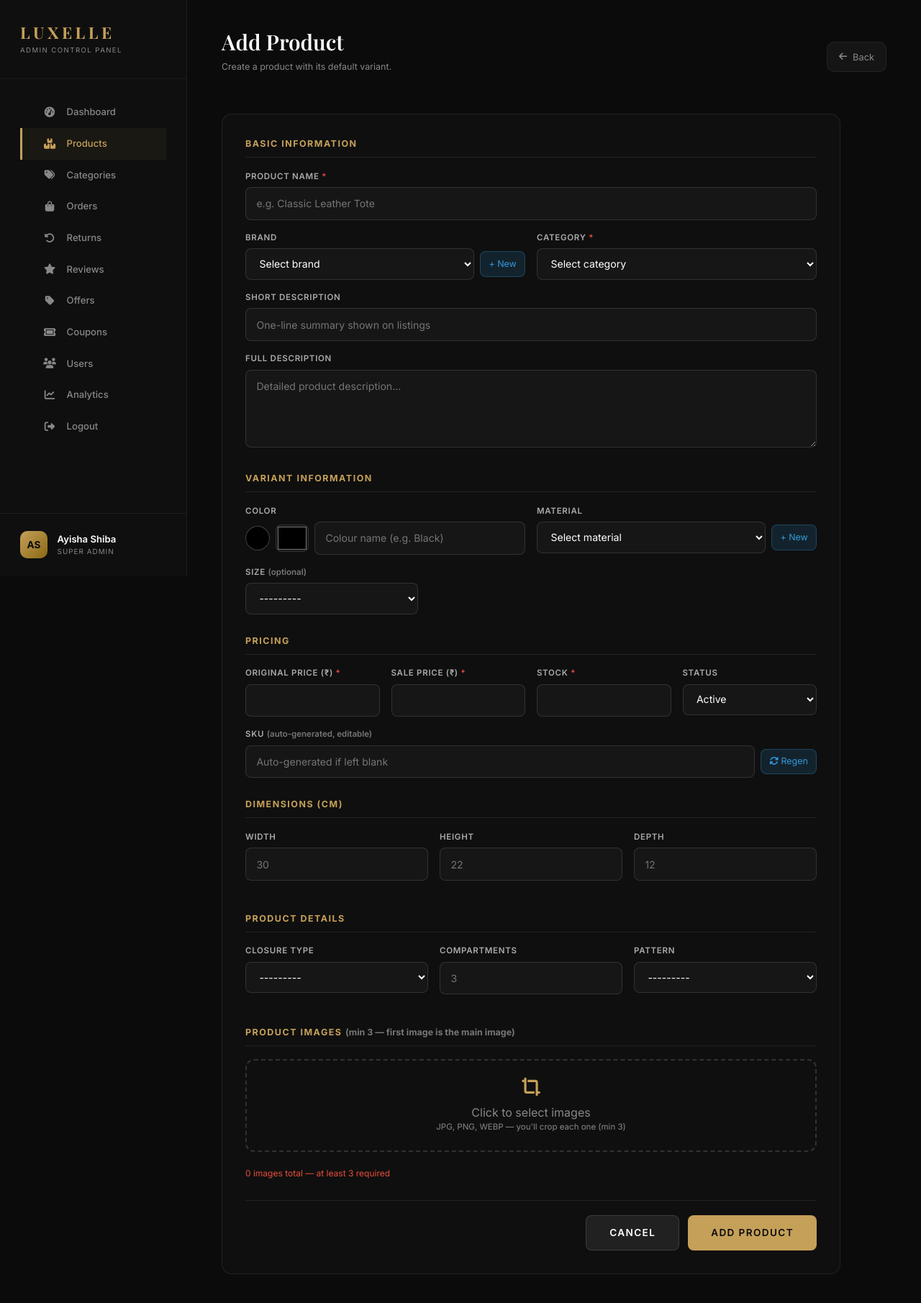
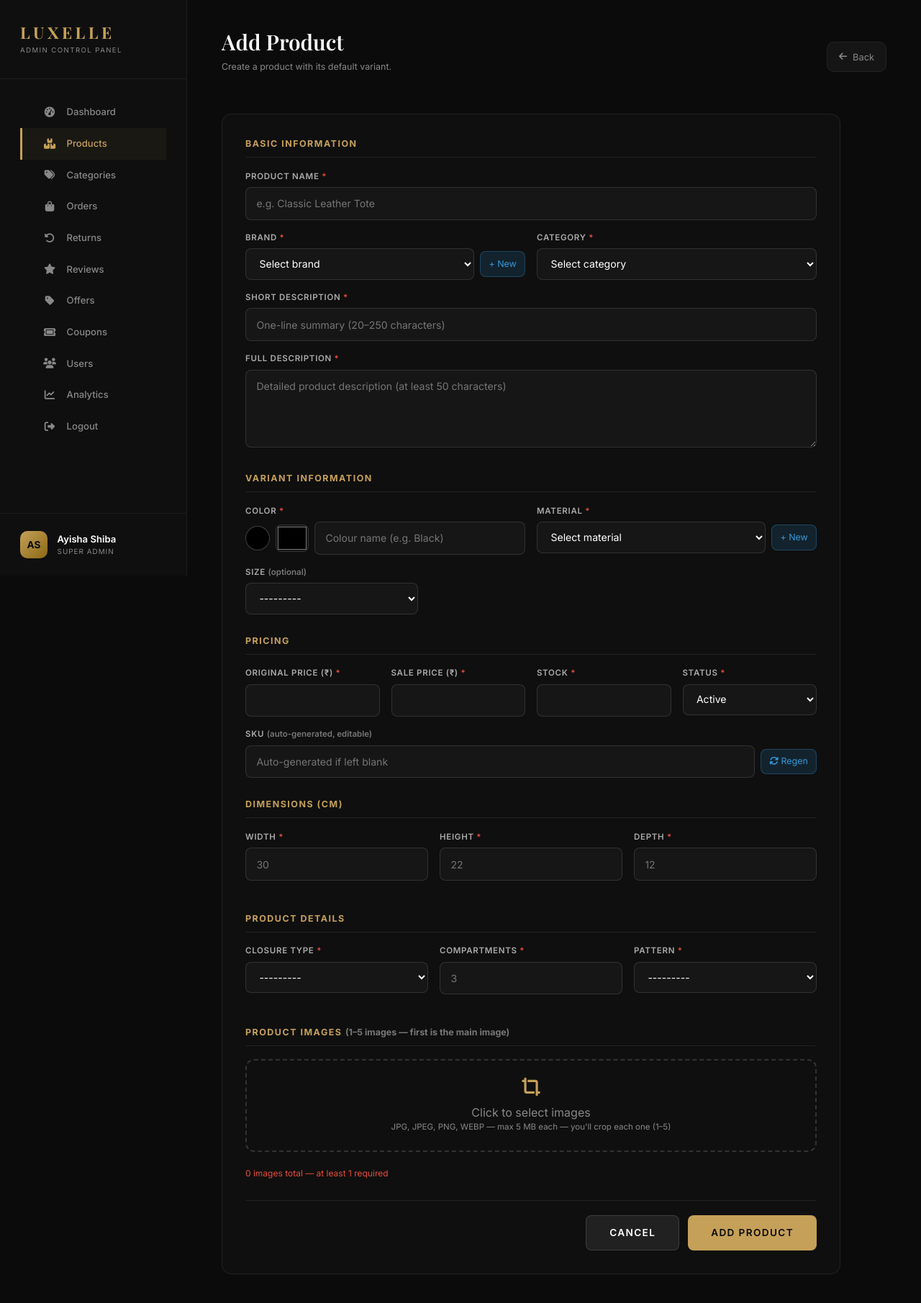
Before and after one commit to ayisha-shiba/Luxelle, a Django app: template templates/admin_panel/product_form.html in a window 1280 px wide. Shown: the whole page at 72% size. Run offline with Django 5.2, Linux system fonts and the light colour scheme; the template is opened without the code that fills it: values that come from a table or form of the project are taken from there, others are empty; data comes from the database, SQL or seed files in the repository; some libraries are stand-ins or nearby versions.

Commit message:
feat: full field validation for product + variant forms with inline error messages and image rules

```diff
--- a/core/forms.py
+++ b/core/forms.py
@@ -3,9 +3,13 @@
 from django import forms
 from django.core.exceptions import ValidationError
 from django.utils import timezone
+from decimal import Decimal
 import re
 
-from .models import CustomUser, UserProfile, Address, Category, Product, ProductVariant
+from .models import CustomUser, UserProfile, Address, Category, Product, ProductVariant, Brand, Material
+
+PRODUCT_NAME_RE = re.compile(r"^[A-Za-z0-9 '\-]+$")
+HEX_COLOR_RE    = re.compile(r"^#[0-9A-Fa-f]{6}$")
 
 PHONE_NORMALIZATION_REGEX = re.compile(r"[^\d+]")
 PHONE_ALLOWED_CHARS_REGEX = re.compile(r"^\+?[0-9\-\s\(\)]{10,20}$")
@@ -552,11 +556,51 @@ class ProductForm(forms.ModelForm):
             "short_description": forms.TextInput(attrs={"placeholder": "One-line summary shown on listings"}),
         }
 
+    def __init__(self, *args, **kwargs):
+        super().__init__(*args, **kwargs)
+        self.fields["category"].queryset = Category.objects.filter(is_deleted=False)
+        self.fields["category"].required = True
+        self.fields["brand"].queryset    = Brand.objects.filter(is_deleted=False)
+        self.fields["brand"].required    = True
+
     def clean_name(self):
-        name = self.cleaned_data.get("name", "").strip()
-        if len(name) < 2:
-            raise ValidationError("Product name must be at least 2 characters.")
+        name = (self.cleaned_data.get("name") or "").strip()
+        if not name:
+            raise ValidationError("Product name is required.")
+        if len(name) < 3:
+            raise ValidationError("Product name must be at least 3 characters.")
+        if len(name) > 150:
+            raise ValidationError("Product name cannot exceed 150 characters.")
+        if "  " in name:
+            raise ValidationError("Product name cannot contain consecutive spaces.")
+        if not PRODUCT_NAME_RE.match(name):
+            raise ValidationError("Only letters, numbers, spaces, apostrophes and hyphens are allowed.")
+        qs = Product.objects.filter(name__iexact=name, is_deleted=False)
+        if self.instance.pk:
+            qs = qs.exclude(pk=self.instance.pk)
+        if qs.exists():
+            raise ValidationError("A product with this name already exists.")
         return name
+
+    def clean_short_description(self):
+        value = (self.cleaned_data.get("short_description") or "").strip()
+        if not value:
+            raise ValidationError("Short description is required.")
+        if len(value) < 20:
+            raise ValidationError("Short description must be at least 20 characters.")
+        if len(value) > 250:
+            raise ValidationError("Short description cannot exceed 250 characters.")
+        return value
+
+    def clean_description(self):
+        value = (self.cleaned_data.get("description") or "").strip()
+        if not value:
+            raise ValidationError("Full description is required.")
+        if len(value) < 50:
+            raise ValidationError("Full description must be at least 50 characters.")
+        if len(value) > 3000:
+            raise ValidationError("Full description cannot exceed 3000 characters.")
+        return value
 
 
 class ProductVariantForm(forms.ModelForm):
@@ -568,18 +612,86 @@ class ProductVariantForm(forms.ModelForm):
                   "original_price", "sale_price", "stock"]
         widgets = {
             "color":        forms.TextInput(attrs={"placeholder": "Black, Brown, Beige"}),
-            "width_cm":     forms.NumberInput(attrs={"placeholder": "30", "step": "0.1", "min": "0"}),
-            "height_cm":    forms.NumberInput(attrs={"placeholder": "22", "step": "0.1", "min": "0"}),
-            "depth_cm":     forms.NumberInput(attrs={"placeholder": "12", "step": "0.1", "min": "0"}),
-            "compartments": forms.NumberInput(attrs={"placeholder": "3", "min": "0"}),
+            "width_cm":     forms.NumberInput(attrs={"placeholder": "30", "step": "0.01", "min": "1", "max": "100"}),
+            "height_cm":    forms.NumberInput(attrs={"placeholder": "22", "step": "0.01", "min": "1", "max": "100"}),
+            "depth_cm":     forms.NumberInput(attrs={"placeholder": "12", "step": "0.01", "min": "1", "max": "100"}),
+            "compartments": forms.NumberInput(attrs={"placeholder": "3", "min": "1", "max": "20"}),
         }
 
     def __init__(self, *args, **kwargs):
         super().__init__(*args, **kwargs)
-        self.fields["sku"].required = False  # auto-generated when left blank
+        self.fields["sku"].required      = False  # auto-generated when left blank
+        self.fields["material"].required = True
+        for name in ("color_hex", "original_price", "sale_price", "stock",
+                     "width_cm", "height_cm", "depth_cm", "closure_type", "compartments", "pattern"):
+            self.fields[name].required = True
+
+    def clean_color(self):
+        return (self.cleaned_data.get("color") or "").strip()
+
+    def clean_color_hex(self):
+        value = (self.cleaned_data.get("color_hex") or "").strip()
+        if not value:
+            raise ValidationError("Please pick a colour.")
+        if not HEX_COLOR_RE.match(value):
+            raise ValidationError("Enter a valid hex colour code (e.g. #D8C3A5).")
+        return value.upper()
+
+    def clean_original_price(self):
+        price = self.cleaned_data.get("original_price")
+        if price is None:
+            raise ValidationError("MRP is required.")
+        if price <= 0:
+            raise ValidationError("MRP must be greater than 0.")
+        if price > Decimal("1000000"):
+            raise ValidationError("MRP cannot exceed ₹10,00,000.")
+        return price
+
+    def clean_sale_price(self):
+        price = self.cleaned_data.get("sale_price")
+        if price is None:
+            raise ValidationError("Sale price is required.")
+        if price <= 0:
+            raise ValidationError("Sale price must be greater than 0.")
+        return price
+
+    def clean_stock(self):
+        stock = self.cleaned_data.get("stock")
+        if stock is None:
+            raise ValidationError("Stock quantity is required.")
+        if stock > 9999:
+            raise ValidationError("Stock cannot exceed 9999.")
+        return stock
+
+    def _clean_dimension(self, field, label):
+        value = self.cleaned_data.get(field)
+        if value is None:
+            raise ValidationError(f"{label} is required.")
+        if value <= 0:
+            raise ValidationError(f"{label} must be greater than 0.")
+        if value > 100:
+            raise ValidationError(f"{label} cannot exceed 100 cm.")
+        return value
+
+    def clean_width_cm(self):
+        return self._clean_dimension("width_cm", "Width")
+
+    def clean_height_cm(self):
+        return self._clean_dimension("height_cm", "Height")
+
+    def clean_depth_cm(self):
+        return self._clean_dimension("depth_cm", "Depth")
+
+    def clean_compartments(self):
+        value = self.cleaned_data.get("compartments")
+        if value is None:
+            raise ValidationError("Number of compartments is required.")
+        if value < 1 or value > 20:
+            raise ValidationError("Compartments must be between 1 and 20.")
+        return value
 
     def clean_sku(self):
-        sku = self.cleaned_data.get("sku", "").strip()
+        sku = (self.cleaned_data.get("sku") or "").strip()
         if sku:
             qs = ProductVariant.objects.filter(sku__iexact=sku)
             if self.instance.pk:
@@ -592,10 +704,6 @@ class ProductVariantForm(forms.ModelForm):
         cleaned = super().clean()
         op = cleaned.get("original_price")
         sp = cleaned.get("sale_price")
-        if op is not None and op <= 0:
-            self.add_error("original_price", "MRP must be greater than 0.")
-        if sp is not None and sp <= 0:
-            self.add_error("sale_price", "Sale price must be greater than 0.")
         if op and sp and sp > op:
             self.add_error("sale_price", "Sale price cannot be greater than the MRP.")
         return cleaned
--- a/core/models.py
+++ b/core/models.py
@@ -299,9 +299,9 @@ class ProductVariant(models.Model):
     size           = models.CharField(max_length=10, choices=SIZE_CHOICES, blank=True)
 
     # Dimensions (cm)
-    width_cm       = models.DecimalField(max_digits=5, decimal_places=1, null=True, blank=True)
-    height_cm      = models.DecimalField(max_digits=5, decimal_places=1, null=True, blank=True)
-    depth_cm       = models.DecimalField(max_digits=5, decimal_places=1, null=True, blank=True)
+    width_cm       = models.DecimalField(max_digits=5, decimal_places=2, null=True, blank=True)
+    height_cm      = models.DecimalField(max_digits=5, decimal_places=2, null=True, blank=True)
+    depth_cm       = models.DecimalField(max_digits=5, decimal_places=2, null=True, blank=True)
 
     # Bag details
     closure_type   = models.CharField(max_length=20, choices=CLOSURE_CHOICES, blank=True)
--- a/templates/admin_panel/product_form.html
+++ b/templates/admin_panel/product_form.html
@@ -115,13 +115,14 @@
             <div class="section-title">Basic Information</div>
             <div class="fg">
                 <label>Product Name <span class="req">*</span></label>
-                <input type="text" name="p-name" value="{{ product_form.name.value|default:'' }}" placeholder="e.g. Classic Leather Tote" required>
+                <input type="text" name="p-name" maxlength="150" value="{{ product_form.name.value|default:'' }}" placeholder="e.g. Classic Leather Tote" required>
+                {% if product_form.name.errors %}<div class="field-err">{{ product_form.name.errors.0 }}</div>{% endif %}
             </div>
             <div class="grid-2">
                 <div class="fg">
-                    <label>Brand</label>
+                    <label>Brand <span class="req">*</span></label>
                     <div class="inline-new">
-                        <select name="p-brand" id="brandSelect">
+                        <select name="p-brand" id="brandSelect" required>
                             <option value="">Select brand</option>
                             {% for b in brands %}
                                 <option value="{{ b.id }}" {% if product_form.brand.value|stringformat:'s' == b.id|stringformat:'s' %}selected{% endif %}>{{ b.name }}</option>
@@ -129,6 +130,7 @@
                         </select>
                         <button type="button" class="mini-btn" onclick="openQuickAdd('brand','brandSelect')">+ New</button>
                     </div>
+                    {% if product_form.brand.errors %}<div class="field-err">{{ product_form.brand.errors.0 }}</div>{% endif %}
                 </div>
                 <div class="fg">
                     <label>Category <span class="req">*</span></label>
@@ -138,52 +140,58 @@
                             <option value="{{ cat.id }}" {% if product_form.category.value|stringformat:'s' == cat.id|stringformat:'s' %}selected{% endif %}>{{ cat.name }}</option>
                         {% endfor %}
                     </select>
+                    {% if product_form.category.errors %}<div class="field-err">{{ product_form.category.errors.0 }}</div>{% endif %}
                 </div>
             </div>
             <div class="fg">
-                <label>Short Description</label>
-                <input type="text" name="p-short_description" value="{{ product_form.short_description.value|default:'' }}" placeholder="One-line summary shown on listings">
+                <label>Short Description <span class="req">*</span></label>
+                <input type="text" name="p-short_description" maxlength="250" value="{{ product_form.short_description.value|default:'' }}" placeholder="One-line summary (20–250 characters)" required>
+                {% if product_form.short_description.errors %}<div class="field-err">{{ product_form.short_description.errors.0 }}</div>{% endif %}
             </div>
             <div class="fg">
-                <label>Full Description</label>
-                <textarea name="p-description" rows="4" placeholder="Detailed product description...">{{ product_form.description.value|default:'' }}</textarea>
+                <label>Full Description <span class="req">*</span></label>
+                <textarea name="p-description" rows="4" maxlength="3000" placeholder="Detailed product description (at least 50 characters)" required>{{ product_form.description.value|default:'' }}</textarea>
+                {% if product_form.description.errors %}<div class="field-err">{{ product_form.description.errors.0 }}</div>{% endif %}
             </div>
 
             <!-- VARIANT INFORMATION -->
             <div class="section-title">Variant Information</div>
             <div class="grid-2">
                 <div class="fg">
-                    <label>Color</label>
+                    <label>Color <span class="req">*</span></label>
                     <div class="color-row">
                         <span id="colorSwatch" class="color-swatch" style="background: {{ variant_form.color_hex.value|default:'#000000' }};"></span>
                         <input type="color" name="v-color_hex" id="colorHex" class="color-input" value="{{ variant_form.color_hex.value|default:'#000000' }}" title="Pick a colour">
-                        <input type="text" name="v-color" value="{{ variant_form.color.value|default:'' }}" placeholder="Colour name (e.g. Black)">
+                        <input type="text" name="v-color" maxlength="50" value="{{ variant_form.color.value|default:'' }}" placeholder="Colour name (e.g. Black)">
                     </div>
+                    {% if variant_form.color_hex.errors %}<div class="field-err">{{ variant_form.color_hex.errors.0 }}</div>{% endif %}
                 </div>
                 <div class="fg">
-                    <label>Material</label>
+                    <label>Material <span class="req">*</span></label>
                     <div class="inline-new">
-                        <select name="v-material" id="materialSelect">
+                        <select name="v-material" id="materialSelect" required>
                             <option value="">Select material</option>
                             {% for m in materials %}<option value="{{ m.id }}" {% if variant_form.material.value|stringformat:'s' == m.id|stringformat:'s' %}selected{% endif %}>{{ m.name }}</option>{% endfor %}
                         </select>
                         <button type="button" class="mini-btn" onclick="openQuickAdd('material','materialSelect')">+ New</button>
                     </div>
+                    {% if variant_form.material.errors %}<div class="field-err">{{ variant_form.material.errors.0 }}</div>{% endif %}
                 </div>
             </div>
             <div class="fg" style="max-width:240px;">
                 <label>Size <span style="color:#777;text-transform:none;letter-spacing:0;">(optional)</span></label>
                 {{ variant_form.size }}
+                {% if variant_form.size.errors %}<div class="field-err">{{ variant_form.size.errors.0 }}</div>{% endif %}
             </div>
 
             <!-- PRICING -->
             <div class="section-title">Pricing</div>
             <div class="grid-4">
-                <div class="fg"><label>Original Price (₹) <span class="req">*</span></label><input type="number" step="0.01" min="0" name="v-original_price" value="{{ variant_form.original_price.value|default:'' }}" required></div>
-                <div class="fg"><label>Sale Price (₹) <span class="req">*</span></label><input type="number" step="0.01" min="0" name="v-sale_price" value="{{ variant_form.sale_price.value|default:'' }}" required></div>
-                <div class="fg"><label>Stock <span class="req">*</span></label><input type="number" min="0" name="v-stock" value="{{ variant_form.stock.value|default:'' }}" required></div>
+                <div class="fg"><label>Original Price (₹) <span class="req">*</span></label><input type="number" step="0.01" min="0.01" max="1000000" name="v-original_price" value="{{ variant_form.original_price.value|default:'' }}" required>{% if variant_form.original_price.errors %}<div class="field-err">{{ variant_form.original_price.errors.0 }}</div>{% endif %}</div>
+                <div class="fg"><label>Sale Price (₹) <span class="req">*</span></label><input type="number" step="0.01" min="0.01" name="v-sale_price" value="{{ variant_form.sale_price.value|default:'' }}" required>{% if variant_form.sale_price.errors %}<div class="field-err">{{ variant_form.sale_price.errors.0 }}</div>{% endif %}</div>
+                <div class="fg"><label>Stock <span class="req">*</span></label><input type="number" min="0" max="9999" name="v-stock" value="{{ variant_form.stock.value|default:'' }}" required>{% if variant_form.stock.errors %}<div class="field-err">{{ variant_form.stock.errors.0 }}</div>{% endif %}</div>
                 <div class="fg">
-                    <label>Status</label>
+                    <label>Status <span class="req">*</span></label>
                     <select name="p-is_listed">
                         <option value="true"  {% if product_form.is_listed.value %}selected{% endif %}>Active</option>
                         <option value="false" {% if not product_form.is_listed.value %}selected{% endif %}>Inactive</option>
@@ -193,28 +201,29 @@
             <div class="fg">
                 <label>SKU <span style="color:#777;text-transform:none;letter-spacing:0;">(auto-generated, editable)</span></label>
                 <div class="inline-new">
-                    <input type="text" name="v-sku" id="skuInput" value="{{ variant_form.sku.value|default:'' }}" placeholder="Auto-generated if left blank">
+                    <input type="text" name="v-sku" id="skuInput" maxlength="50" value="{{ variant_form.sku.value|default:'' }}" placeholder="Auto-generated if left blank">
                     <button type="button" class="mini-btn" onclick="regenSku()"><i class="fa-solid fa-rotate"></i> Regen</button>
                 </div>
+                {% if variant_form.sku.errors %}<div class="field-err">{{ variant_form.sku.errors.0 }}</div>{% endif %}
             </div>
 
             <!-- DIMENSIONS -->
             <div class="section-title">Dimensions (cm)</div>
             <div class="grid-3">
-                <div class="fg"><label>Width</label>{{ variant_form.width_cm }}</div>
-                <div class="fg"><label>Height</label>{{ variant_form.height_cm }}</div>
-                <div class="fg"><label>Depth</label>{{ variant_form.depth_cm }}</div>
+                <div class="fg"><label>Width <span class="req">*</span></label>{{ variant_form.width_cm }}{% if variant_form.width_cm.errors %}<div class="field-err">{{ variant_form.width_cm.errors.0 }}</div>{% endif %}</div>
+                <div class="fg"><label>Height <span class="req">*</span></label>{{ variant_form.height_cm }}{% if variant_form.height_cm.errors %}<div class="field-err">{{ variant_form.height_cm.errors.0 }}</div>{% endif %}</div>
+                <div class="fg"><label>Depth <span class="req">*</span></label>{{ variant_form.depth_cm }}{% if variant_form.depth_cm.errors %}<div class="field-err">{{ variant_form.depth_cm.errors.0 }}</div>{% endif %}</div>
             </div>
 
             <!-- PRODUCT DETAILS -->
             <div class="section-title">Product Details</div>
             <div class="grid-3">
-                <div class="fg"><label>Closure Type</label>{{ variant_form.closure_type }}</div>
-                <div class="fg"><label>Compartments</label>{{ variant_form.compartments }}</div>
-                <div class="fg"><label>Pattern</label>{{ variant_form.pattern }}</div>
+                <div class="fg"><label>Closure Type <span class="req">*</span></label>{{ variant_form.closure_type }}{% if variant_form.closure_type.errors %}<div class="field-err">{{ variant_form.closure_type.errors.0 }}</div>{% endif %}</div>
+                <div class="fg"><label>Compartments <span class="req">*</span></label>{{ variant_form.compartments }}{% if variant_form.compartments.errors %}<div class="field-err">{{ variant_form.compartments.errors.0 }}</div>{% endif %}</div>
+                <div class="fg"><label>Pattern <span class="req">*</span></label>{{ variant_form.pattern }}{% if variant_form.pattern.errors %}<div class="field-err">{{ variant_form.pattern.errors.0 }}</div>{% endif %}</div>
             </div>
 
-            <div class="section-title">Product Images <span style="color:#777;text-transform:none;letter-spacing:0;">(min 3 — first image is the main image)</span></div>
+            <div class="section-title">Product Images <span style="color:#777;text-transform:none;letter-spacing:0;">(1–5 images — first is the main image)</span></div>
             {% if existing_images %}
             <div style="margin-bottom:0.5rem; font-size:0.74rem; color:#888;">Current images — tick to remove:</div>
             <div class="img-grid" style="margin-bottom:1rem;">
@@ -229,11 +238,11 @@
             <div class="img-drop" onclick="document.getElementById('imgInput').click()">
                 <i class="fa-solid fa-crop-simple" style="font-size:1.6rem; color:#c5a059;"></i>
                 <div style="margin-top:0.5rem;">Click to select images</div>
-                <div style="font-size:0.72rem;">JPG, PNG, WEBP — you'll crop each one (min 3)</div>
+                <div style="font-size:0.72rem;">JPG, JPEG, PNG, WEBP — max 5 MB each — you'll crop each one (1–5)</div>
             </div>
             <input type="file" name="images" id="imgInput" multiple accept="image/jpeg,image/png,image/webp" class="d-none" onchange="handleSelectedFiles(this)">
             <div class="img-grid" id="imgPreview"></div>
-            <div class="img-hint err" id="imgCount">0 images selected — at least 3 required</div>
+            <div class="img-hint err" id="imgCount">No images selected — at least 1 required</div>
 
             <div class="form-actions">
                 <a href="{% url 'admin_products' %}" class="mbtn mbtn-cancel">Cancel</a>
@@ -423,8 +432,12 @@
             const removed = document.querySelectorAll('input[name=delete_images]:checked').length;
             const total   = (IS_ADD ? 0 : EXISTING_IMG_COUNT) - removed + newN;
             const hint    = document.getElementById('imgCount');
-            hint.textContent = total + ' image' + (total === 1 ? '' : 's') + ' total' + (total < 3 ? ' — at least 3 required' : ' ✓');
-            hint.className   = 'img-hint ' + (total < 3 ? 'err' : 'ok');
+            const ok      = total >= 1 && total <= 5;
+            let suffix    = ' ✓';
+            if (total < 1) suffix = ' — at least 1 required';
+            else if (total > 5) suffix = ' — maximum 5 allowed';
+            hint.textContent = total + ' image' + (total === 1 ? '' : 's') + ' total' + suffix;
+            hint.className   = 'img-hint ' + (ok ? 'ok' : 'err');
         }
 
         updateImageHint();
@@ -433,9 +446,12 @@
             const newN    = document.getElementById('imgInput').files.length;
             const removed = document.querySelectorAll('input[name=delete_images]:checked').length;
             const total   = (IS_ADD ? 0 : EXISTING_IMG_COUNT) - removed + newN;
-            if (total < 3) {
+            if (total < 1) {
                 e.preventDefault();
-                alert('A product must have at least 3 images.');
+                alert('Please add at least 1 product image.');
+            } else if (total > 5) {
+                e.preventDefault();
+                alert('You can upload a maximum of 5 images.');
             }
         });
     </script>
```
Also changed, not shown: core/admin_views.py (+62 -24 lines), core/migrations/0011_alter_productvariant_depth_cm_and_more.py (added).
